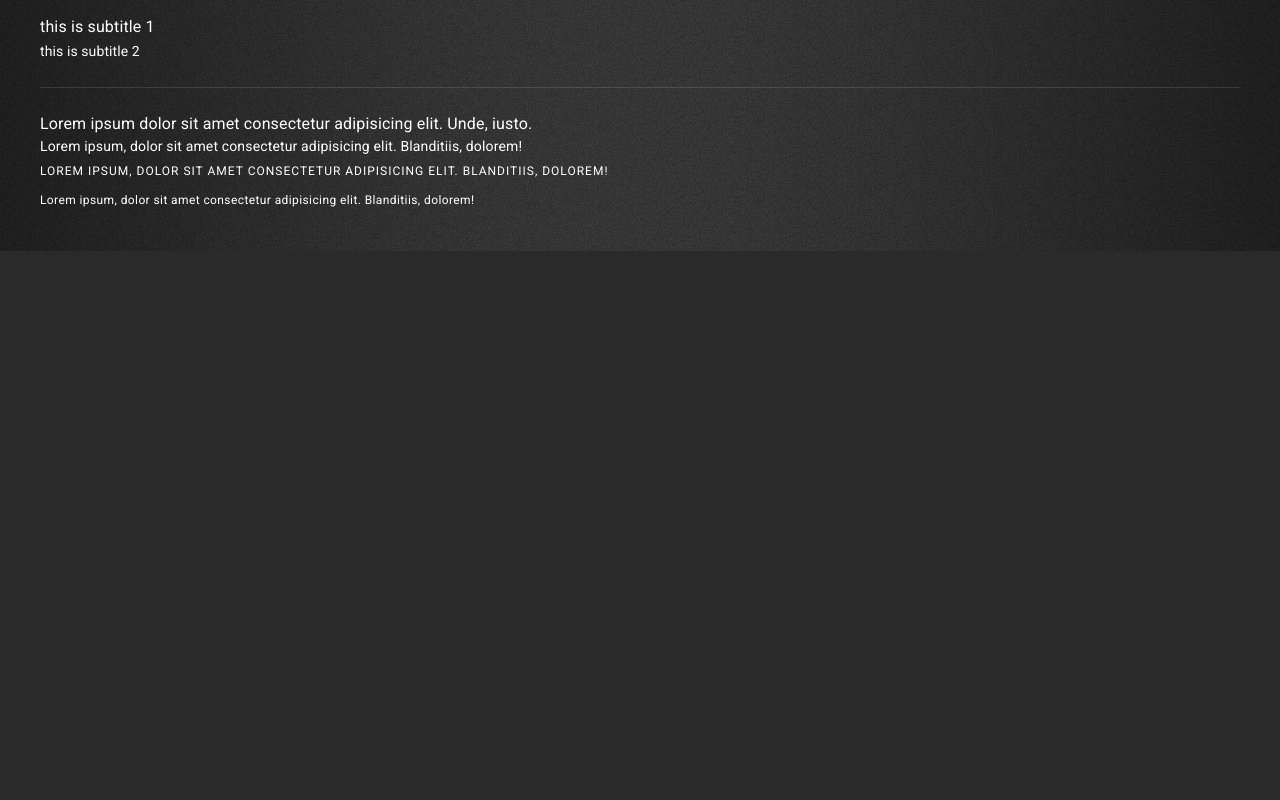
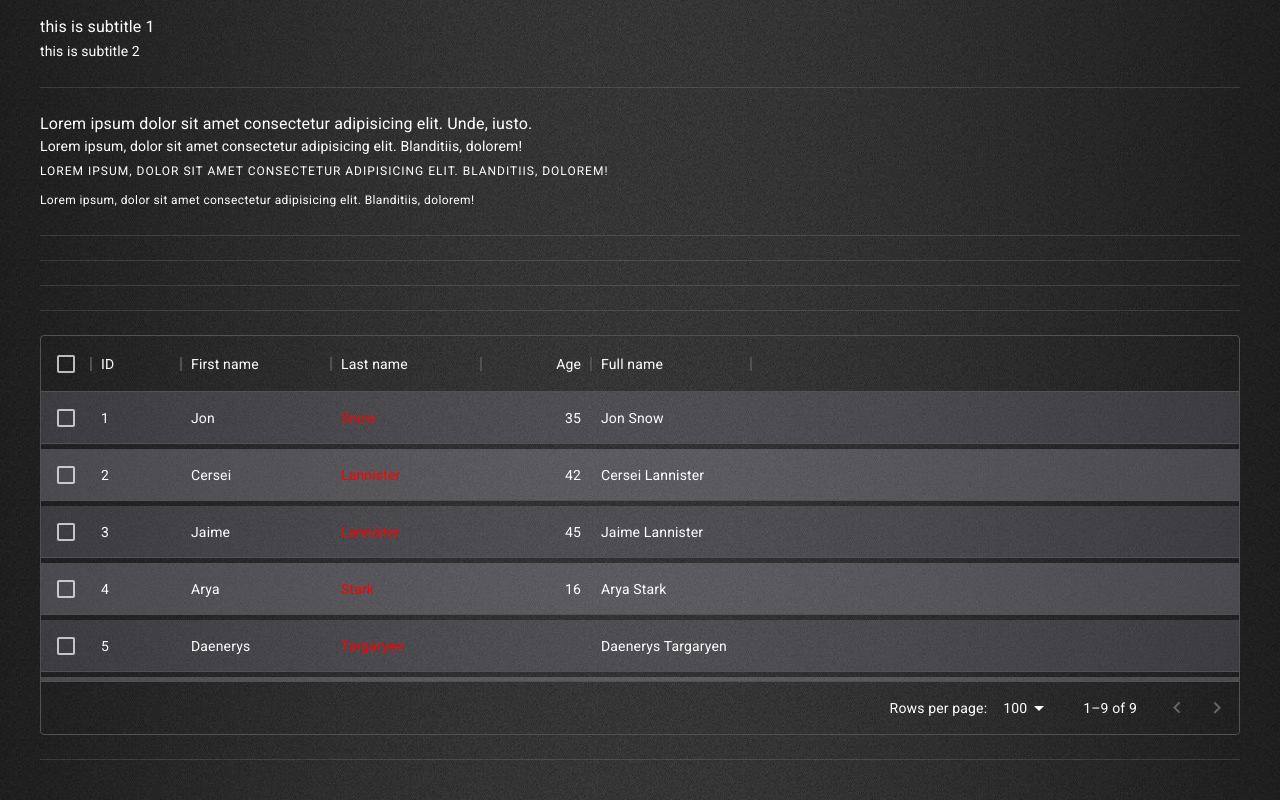
Before and after one commit to vishalsaini17/upilot-new, a React (Create React App) app: page /system-design in a window 1280 px wide. Shown: the part 1070-1870 px from the top of the page. Before the commit the page ends 1321 px from the top, so only its background shows below. Built offline with nearby package versions, Linux system fonts and the light colour scheme.

Commit message:
update table

```diff
--- a/package.json
+++ b/package.json
@@ -12,6 +12,7 @@
     "@emotion/react": "^11.10.4",
     "@emotion/styled": "^11.10.4",
     "@mui/material": "^5.10.5",
+    "@mui/x-data-grid": "^5.17.3",
     "@testing-library/jest-dom": "^5.16.5",
     "@testing-library/react": "^13.4.0",
     "@testing-library/user-event": "^14.4.3",
--- a/src/pages/SystemDesign/SystemDesign.jsx
+++ b/src/pages/SystemDesign/SystemDesign.jsx
@@ -1,5 +1,8 @@
 import { Box, Button, Divider, Grid, Typography } from "@mui/material";
+import { DataGrid } from '@mui/x-data-grid';
 import { useThemeContext } from '../../configuration';
+import { columns, rowsData } from "./table.option";
+
 
 const SystemDesign = () => {
   const { themeMode, toggleColorMode } = useThemeContext()
@@ -101,6 +104,44 @@ const SystemDesign = () => {
           <br />
           <Typography variant="caption">Lorem ipsum, dolor sit amet consectetur adipisicing elit. Blanditiis, dolorem!</Typography>
         </Grid>
+
+        <Grid item xs={12}> <Divider /> </Grid>
+        <Grid item xs={12}> <Divider /> </Grid>
+        <Grid item xs={12}> <Divider /> </Grid>
+        <Grid item xs={12}> <Divider /> </Grid>
+
+        <Grid item xs={12} >
+          <Box sx={{
+            height: '400px',
+            '& .bg-even': {
+              backgroundColor: 'rgba(225,223,246,0.15)',
+              boxShadow: '0 1px 4px 0 rgba(42,41,55,0.3)',
+              mb: '5px',
+              '&:hover': {
+                backgroundColor: 'rgba(225,223,246,0.34)',
+                boxShadow: '0 1px 4px 0 rgba(42,41,55,0.3)',
+              }
+            },
+
+            '& .bg-odd': {
+              backgroundColor: 'rgba(225,223,246,0.22)',
+              boxShadow: '0 1px 4px 0 rgba(42,41,55,0.3)',
+              mb: '5px',
+              '&:hover': {
+                backgroundColor: 'rgba(225,223,246,0.34)',
+                boxShadow: '0 1px 4px 0 rgba(42,41,55,0.3)',
+              }
+            }
+          }}>
+            <DataGrid columns={columns} rows={rowsData}
+              checkboxSelection
+              getRowClassName={({ indexRelativeToCurrentPage }) => indexRelativeToCurrentPage % 2 === 0 ? `bg-even` : 'bg-odd'}
+            />
+          </Box>
+        </Grid>
+
+        <Grid item xs={12}> <Divider /> </Grid>
+
       </Grid>
     </Box>
   );
--- /dev/null
+++ b/src/pages/SystemDesign/table.option.js
@@ -0,0 +1,48 @@
+import { Box } from "@mui/material";
+
+export const columns = [
+  { field: 'id', headerName: 'ID', width: 90 },
+  {
+    field: 'firstName',
+    headerName: 'First name',
+    width: 150,
+    // editable: true,
+  },
+  {
+    field: 'lastName',
+    headerName: 'Last name',
+    width: 150,
+    renderCell: ({ value }) => {
+      return <Box sx={{ color: 'red' }}>{value}</Box>
+    }
+    // editable: true,
+  },
+  {
+    field: 'age',
+    headerName: 'Age',
+    type: 'number',
+    width: 110,
+    // editable: true,
+  },
+  {
+    field: 'fullName',
+    headerName: 'Full name',
+    description: 'This column has a value getter and is not sortable.',
+    sortable: false,
+    width: 160,
+    valueGetter: (params) => `${params.row.firstName || ''} ${params.row.lastName || ''}`,
+  },
+];
+
+
+export const rowsData = [
+  { id: 1, lastName: 'Snow', firstName: 'Jon', age: 35 },
+  { id: 2, lastName: 'Lannister', firstName: 'Cersei', age: 42 },
+  { id: 3, lastName: 'Lannister', firstName: 'Jaime', age: 45 },
+  { id: 4, lastName: 'Stark', firstName: 'Arya', age: 16 },
+  { id: 5, lastName: 'Targaryen', firstName: 'Daenerys', age: null },
+  { id: 6, lastName: 'Melisandre', firstName: null, age: 150 },
+  { id: 7, lastName: 'Clifford', firstName: 'Ferrara', age: 44 },
+  { id: 8, lastName: 'Frances', firstName: 'Rossini', age: 36 },
+  { id: 9, lastName: 'Roxie', firstName: 'Harvey', age: 65 },
+];
```
Also changed, not shown: 1 other file (tests, documents, lock files or other folders).
